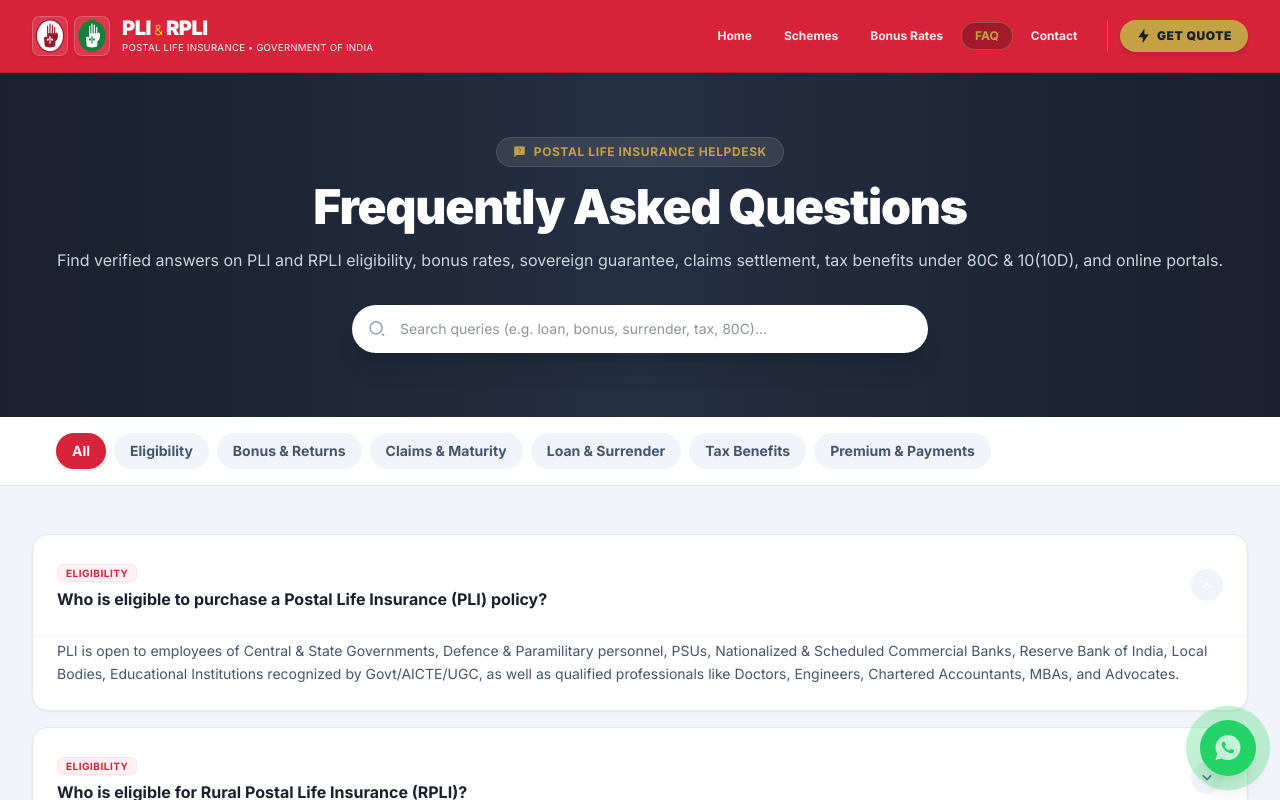
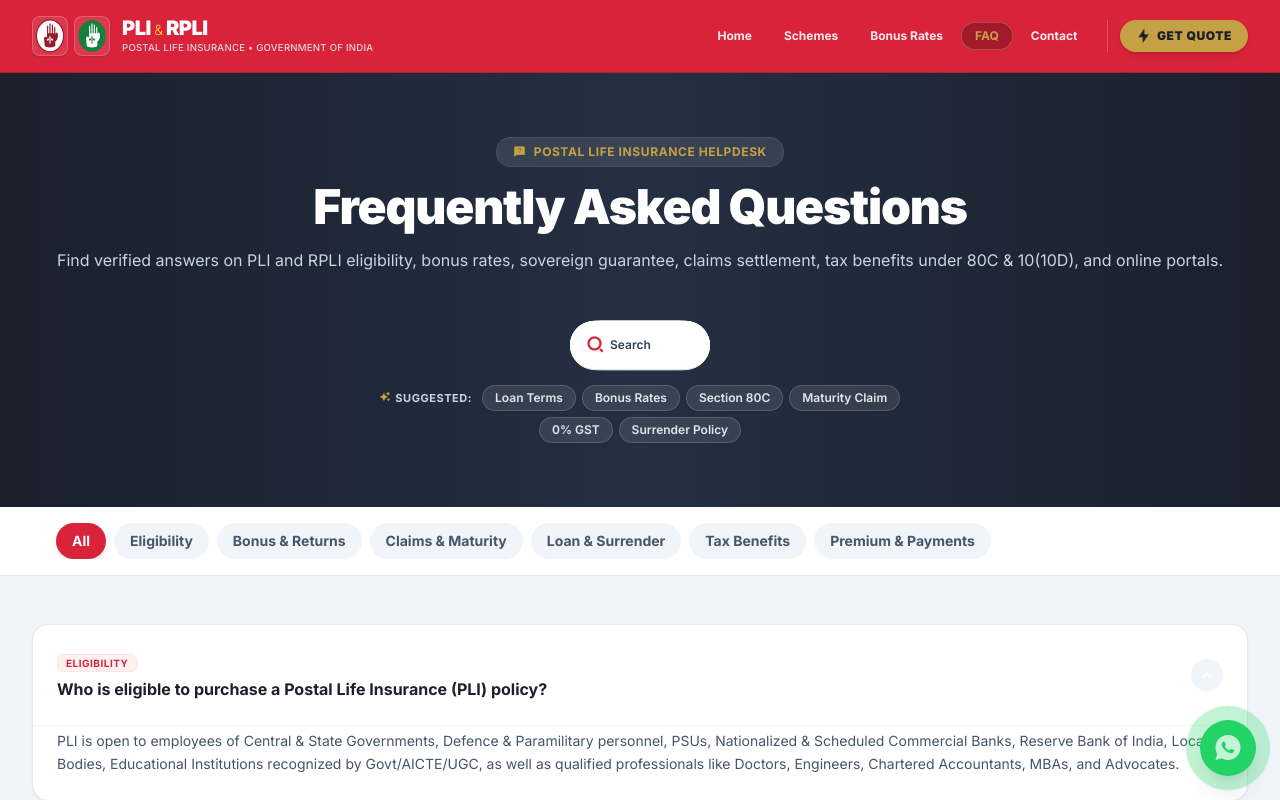
Before and after one commit to prasenjitpriyan/pli, a Next.js app: page /faq in a window 1280 px wide. Shown: the top 800 px of the page. Built offline with nearby package versions, Linux system fonts and the light colour scheme.

Commit message:
feat(ui): implement Aceternity Gooey Input search bar in FAQ page

```diff
--- a/src/app/faq/page.tsx
+++ b/src/app/faq/page.tsx
@@ -1,5 +1,6 @@
 'use client';
 
+import GooeyInput from '@/components/common/GooeyInput';
 import PageTransition from '@/components/common/PageTransition';
 import Link from 'next/link';
 import { useMemo, useState } from 'react';
@@ -167,7 +168,7 @@ export default function FaqPage() {
 
   return (
     <PageTransition className="min-h-screen bg-(--bg-light) pb-24">
-      {/* Hero Header */}
+      {/* Hero Header with Gooey Search Input */}
       <section className="bg-linear-to-r from-(--primary-dark) via-[#242f42] to-(--primary-dark) text-white py-16 px-6 relative overflow-hidden">
         <div className="container-custom text-center max-w-3xl mx-auto space-y-4 relative z-10">
           <div className="inline-flex items-center gap-2 px-4 py-1.5 rounded-full bg-white/10 text-(--accent-gold) text-xs font-bold uppercase tracking-wider border border-white/10">
@@ -182,25 +183,23 @@ export default function FaqPage() {
             claims settlement, tax benefits under 80C & 10(10D), and online portals.
           </p>
 
-          {/* Search Input */}
-          <div className="pt-4 max-w-xl mx-auto">
-            <div className="relative">
-              <i className="ri-search-2-line absolute left-4 top-1/2 -translate-y-1/2 text-slate-400 text-lg"></i>
-              <input
-                type="text"
-                placeholder="Search queries (e.g. loan, bonus, surrender, tax, 80C)..."
-                value={searchQuery}
-                onChange={(e) => setSearchQuery(e.target.value)}
-                className="w-full pl-12 pr-4 py-3.5 bg-white text-slate-800 rounded-full text-sm shadow-xl focus:outline-none focus:ring-2 focus:ring-(--accent-gold)"
-              />
-              {searchQuery && (
-                <button
-                  onClick={() => setSearchQuery('')}
-                  className="absolute right-4 top-1/2 -translate-y-1/2 text-slate-400 hover:text-slate-600">
-                  <i className="ri-close-circle-fill text-lg"></i>
-                </button>
-              )}
-            </div>
+          {/* Aceternity Gooey Search Input */}
+          <div className="pt-6">
+            <GooeyInput
+              value={searchQuery}
+              onChange={setSearchQuery}
+              resultCount={filteredFaqs.length}
+              placeholder="Search topics (e.g. loan, bonus rates, surrender, 80C, claims)..."
+              suggestions={[
+                'Loan Terms',
+                'Bonus Rates',
+                'Section 80C',
+                'Maturity Claim',
+                '0% GST',
+                'Surrender Policy',
+              ]}
+              onSelectSuggestion={(suggestion) => setSearchQuery(suggestion)}
+            />
           </div>
         </div>
       </section>
--- /dev/null
+++ b/src/components/common/GooeyInput.tsx
@@ -0,0 +1,235 @@
+'use client';
+
+import { useState, useRef, useId } from 'react';
+import { motion, AnimatePresence } from 'motion/react';
+import { cn } from '@/lib/utils';
+
+export interface GooeyInputProps {
+  value: string;
+  onChange: (value: string) => void;
+  placeholder?: string;
+  collapsedWidth?: number;
+  expandedWidth?: number;
+  expandedOffset?: number;
+  gooeyBlur?: number;
+  onOpenChange?: (open: boolean) => void;
+  classNames?: {
+    root?: string;
+    input?: string;
+    bubble?: string;
+    suggestions?: string;
+  };
+  className?: string;
+  suggestions?: string[];
+  onSelectSuggestion?: (suggestion: string) => void;
+  resultCount?: number;
+}
+
+export function GooeyFilter({ id, blur = 5 }: { id: string; blur?: number }) {
+  return (
+    <svg
+      className="absolute top-0 left-0 w-0 h-0 pointer-events-none overflow-hidden"
+      aria-hidden="true">
+      <defs>
+        <filter id={id}>
+          <feGaussianBlur in="SourceGraphic" stdDeviation={blur} result="blur" />
+          <feColorMatrix
+            in="blur"
+            type="matrix"
+            values="1 0 0 0 0  0 1 0 0 0  0 0 1 0 0  0 0 0 19 -8"
+            result="goo"
+          />
+          <feComposite in="SourceGraphic" in2="goo" operator="atop" />
+        </filter>
+      </defs>
+    </svg>
+  );
+}
+
+export default function GooeyInput({
+  value,
+  onChange,
+  placeholder = 'Search topics, policies, claims, tax 80C...',
+  collapsedWidth = 140,
+  expandedWidth = 520,
+  expandedOffset = 45,
+  gooeyBlur = 5,
+  onOpenChange,
+  classNames,
+  className,
+  suggestions = ['Loan Terms', 'Bonus Rates', 'Section 80C', 'Maturity Claim', '0% GST', 'Surrender Policy'],
+  onSelectSuggestion,
+  resultCount,
+}: GooeyInputProps) {
+  const [isFocused, setIsFocused] = useState(false);
+  const inputRef = useRef<HTMLInputElement>(null);
+  const containerRef = useRef<HTMLDivElement>(null);
+  const filterId = useId().replace(/:/g, '') + '-gooey-filter';
+
+  const isExpanded = isFocused || Boolean(value.trim().length > 0);
+
+  const handleOpen = () => {
+    setIsFocused(true);
+    onOpenChange?.(true);
+    setTimeout(() => {
+      inputRef.current?.focus();
+    }, 50);
+  };
+
+  const handleClear = (e: React.MouseEvent) => {
+    e.stopPropagation();
+    onChange('');
+    inputRef.current?.focus();
+  };
+
+  return (
+    <div
+      ref={containerRef}
+      className={cn('relative flex flex-col items-center w-full mx-auto select-none', className, classNames?.root)}>
+      <GooeyFilter id={filterId} blur={gooeyBlur} />
+
+      {/* Main Search Capsule Wrapper */}
+      <div className="relative flex items-center justify-center w-full py-2">
+        {/* Gooey Filter Background Container */}
+        <div
+          className="absolute inset-0 flex items-center justify-center pointer-events-none"
+          style={{ filter: `url(#${filterId})` }}>
+          {/* Main Expanding Liquid Pill */}
+          <motion.div
+            layout
+            animate={{
+              width: isExpanded ? expandedWidth : collapsedWidth,
+              borderRadius: '9999px',
+            }}
+            transition={{
+              type: 'spring',
+              stiffness: 340,
+              damping: 26,
+            }}
+            className="h-12 bg-white shadow-xl max-w-[92vw]"
+          />
+
+          {/* Liquid Icon Bubble Anchor */}
+          <motion.div
+            layout
+            animate={{
+              x: isExpanded ? -(expandedWidth / 2) + expandedOffset : 0,
+              scale: isExpanded ? 0.95 : 1,
+            }}
+            transition={{
+              type: 'spring',
+              stiffness: 340,
+              damping: 26,
+            }}
+            className="w-10 h-10 rounded-full bg-white absolute"
+          />
+        </div>
+
+        {/* Sharp Foreground Content Layer */}
+        <motion.div
+          animate={{
+            width: isExpanded ? expandedWidth : collapsedWidth,
+          }}
+          transition={{
+            type: 'spring',
+            stiffness: 340,
+            damping: 26,
+          }}
+          className="relative z-10 flex items-center justify-between h-12 px-3 max-w-[92vw]">
+          {/* Left Icon / Trigger */}
+          <button
+            type="button"
+            onClick={handleOpen}
+            aria-label="Search"
+            className="flex items-center gap-1.5 text-(--primary-red) font-bold text-xs shrink-0 cursor-pointer p-1">
+            <i className="ri-search-2-line text-lg"></i>
+            {!isExpanded && <span className="text-slate-700 font-semibold pr-1">Search</span>}
+          </button>
+
+          {/* Input field (Visible when expanded) */}
+          <div className={cn('flex-1 px-2 transition-opacity duration-200', isExpanded ? 'opacity-100' : 'opacity-0 pointer-events-none')}>
+            <input
+              ref={inputRef}
+              type="text"
+              value={value}
+              onChange={(e) => onChange(e.target.value)}
+              onFocus={() => {
+                setIsFocused(true);
+                onOpenChange?.(true);
+              }}
+              onBlur={() => {
+                setIsFocused(false);
+                if (!value.trim()) {
+                  onOpenChange?.(false);
+                }
+              }}
+              placeholder={placeholder}
+              className={cn(
+                'w-full bg-transparent text-slate-800 placeholder:text-slate-400 text-xs sm:text-sm font-semibold focus:outline-none',
+                classNames?.input
+              )}
+            />
+          </div>
+
+          {/* Right Action Elements */}
+          <div className="flex items-center gap-1.5 shrink-0">
+            {typeof resultCount === 'number' && value && (
+              <span className="hidden sm:inline-flex px-2 py-0.5 rounded-full bg-emerald-100 text-emerald-800 font-bold text-[10px]">
+                {resultCount} {resultCount === 1 ? 'match' : 'matches'}
+              </span>
+            )}
+
+            <AnimatePresence>
+              {value && (
+                <motion.button
+                  key="clear-btn"
+                  type="button"
+                  onClick={handleClear}
+                  initial={{ scale: 0, opacity: 0 }}
+                  animate={{ scale: 1, opacity: 1 }}
+                  exit={{ scale: 0, opacity: 0 }}
+                  transition={{ type: 'spring', stiffness: 400, damping: 25 }}
+                  aria-label="Clear search"
+                  className="w-6 h-6 rounded-full bg-slate-700 hover:bg-slate-900 text-white flex items-center justify-center text-xs transition-colors cursor-pointer shadow-xs">
+                  <i className="ri-close-line"></i>
+                </motion.button>
+              )}
+            </AnimatePresence>
+          </div>
+        </motion.div>
+      </div>
+
+      {/* Suggested Search Chips */}
+      {suggestions && suggestions.length > 0 && (
+        <div className={cn('pt-2 flex flex-wrap items-center justify-center gap-1.5 relative z-10 max-w-xl', classNames?.suggestions)}>
+          <span className="text-[11px] font-bold uppercase tracking-wider text-slate-300 mr-1 flex items-center gap-1">
+            <i className="ri-sparkling-fill text-(--accent-gold)"></i> Suggested:
+          </span>
+          {suggestions.map((suggestion) => (
+            <motion.button
+              key={suggestion}
+              type="button"
+              whileHover={{ scale: 1.05 }}
+              whileTap={{ scale: 0.95 }}
+              onClick={() => {
+                if (onSelectSuggestion) {
+                  onSelectSuggestion(suggestion);
+                } else {
+                  onChange(suggestion);
+                }
+                setIsFocused(true);
+              }}
+              className={cn(
+                'px-3 py-1 rounded-full text-xs font-semibold transition-all cursor-pointer shadow-xs border',
+                value.toLowerCase() === suggestion.toLowerCase()
+                  ? 'bg-(--accent-gold) text-(--primary-dark) font-bold border-transparent shadow-md'
+                  : 'bg-white/10 hover:bg-white/20 text-slate-200 border-white/15 backdrop-blur-xs'
+              )}>
+              {suggestion}
+            </motion.button>
+          ))}
+        </div>
+      )}
+    </div>
+  );
+}
```
